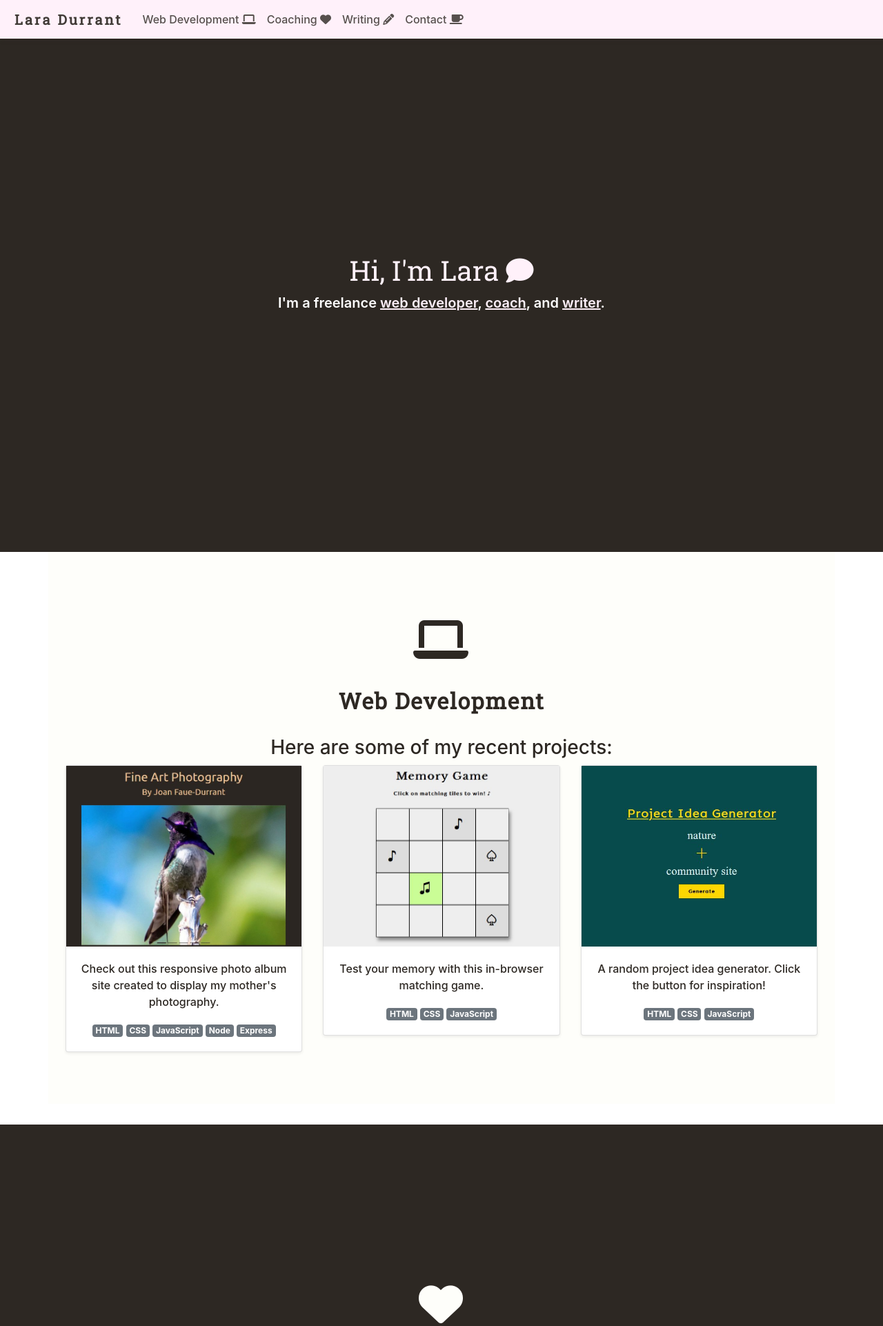
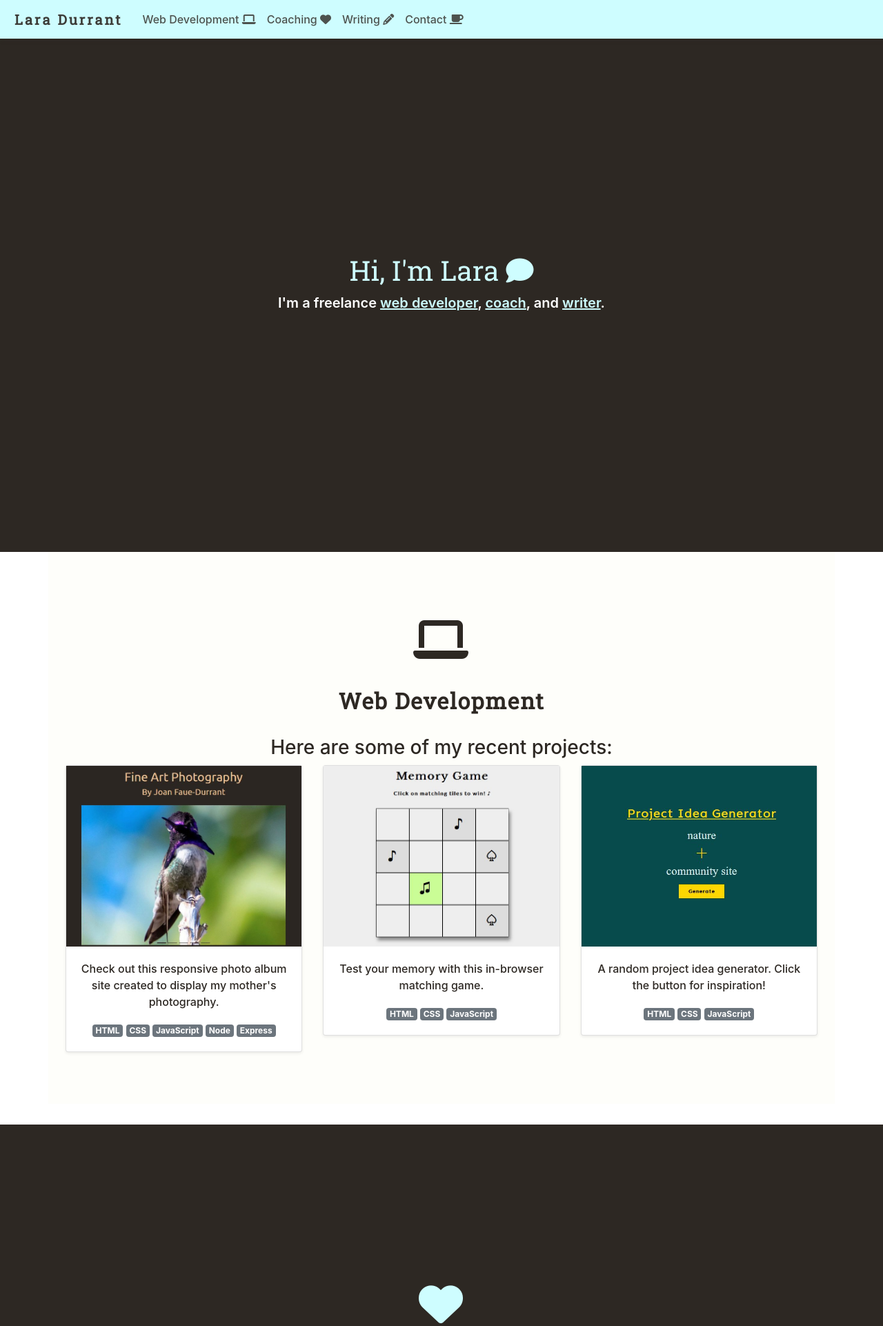
Before and after one commit to laradurrant/web-development, a PHP site: page / in a window 1280 px wide. Shown: the top 1922 px of the page at 69% size. Run offline with PHP 8.4, Linux system fonts and the light colour scheme; some libraries are stand-ins or nearby versions.

Commit message:
Color & mail address changes

```diff
--- a/css/index.css
+++ b/css/index.css
@@ -10,7 +10,7 @@ body {
 }
 
 h1 {
-  color: var(--light-pink) !important;
+  color: var(--aero-blue) !important;
  font-family: 'Roboto Slab', serif;
 
 }
@@ -45,12 +45,12 @@ p{
 footer {
   padding-top: 1.5rem;
   padding-bottom: 1rem;
-  background-color: var(--light-pink);
+  background-color: var(--aero-blue);
 }
 
 
 .bg-light {
-  background-color: var(--light-pink) !important;
+  background-color: var(--aero-blue) !important;
 
 }
 
@@ -59,7 +59,7 @@ footer {
 }
 
 .blue-text {
-  color: var(--light-pink) !important;
+  color: var(--aero-blue) !important;
 }
 
 .underline {
@@ -169,7 +169,7 @@ footer {
   justify-content: center;
   text-align: center;
   background-color: var(--outer-space);
-  color: var(--light-pink);
+  color: var(--aero-blue);
   padding: 20px;
   height: 100vh;
 }
@@ -181,11 +181,16 @@ footer {
 
   /* Font Awesome icons  */
   .icons a {
-    color: var(--light-pink);
+    color: var(--aero-blue);
   }
 
 
   .icons a:hover {
     color: var(--main-white);
   }
+
+.heart {
+  color: var(--aero-blue);
+}
+
     /* end Font Awesome icons  */
--- a/css/navbar.css
+++ b/css/navbar.css
@@ -34,12 +34,12 @@
 
 
 .nav-light {
-    background-color: var(--light-pink) !important;
+    background-color: var(--aero-blue) !important;
 
   }
 
   .dropdown-item:hover {
-    background-color: var(--light-pink);
+    background-color: var(--aero-blue);
   }
 
   /* end Navbar */
--- a/main.html
+++ b/main.html
@@ -126,7 +126,7 @@
     <span id="coaching"></span>
     <div class="middle">
       <div class="container" >
-        <h2><i class="fa fa-heart fa-2x"></i> <br><br>Coaching</h2><br>
+        <h2><i class="fa fa-heart fa-2x heart"></i> <br><br>Coaching</h2><br>
         <h3>Struggling with your code or dev journey?</h3>
           <h5>I regularly coach developers to help them maximize their potential. I do language-specific tutoring using JavaScript, Python, and Unity/C#.</h5><br><h5>Pricing for sessions start at $75 for 50 minutes. E-mail me at <a class="blue-text underline" href="mailto:lara.durrant@gmail.com">lara.durrant@gmail.com</a> or DM me on <a class="blue-text underline" href="https://twitter.com/drlaradurrant">Twitter</a> for more information. <br><br>Schedule a free session today!</h5>
        </div>
@@ -154,7 +154,7 @@
       <a href="https://github.com/laradurrant"><i class="fab fa-github fa-3x"></i></a>
       <a href="https://codepen.io/laradurrant"><i class="fab fa-codepen fa-3x"></i></a>
       <a href="https://dev.to/laradurrant"><i class="fab fa-dev fa-3x"></i></a>
-      <a href="mailto:lara.durrant@gmail.com"><i class="fa fa-envelope fa-3x"></i></a>
+      <a href="mailto:mail@laradurrant.dev"><i class="fa fa-envelope fa-3x"></i></a>
     </span>
 
   </div>
@@ -163,7 +163,7 @@
 
 <footer class="text-muted">
   <div class="container dark-text">
-    <p><span class="underline">Copyright</span> © 2020 Designed by Lara Durrant with love using Bootstrap & Font-Awesome. </p>
+    <p><span class="underline">Copyright</span> © 2020 Designed by <a href="mailto:mail@laradurrant.dev"><a>Lara Durrant</a> with love using <a href="https://getbootstrap.com/">Bootstrap</a> & <a href="https://fontawesome.com/">Font-Awesome</a>. </p>
     </p>
   </div>
 </footer>
```
Also changed, not shown: 1 other file.
